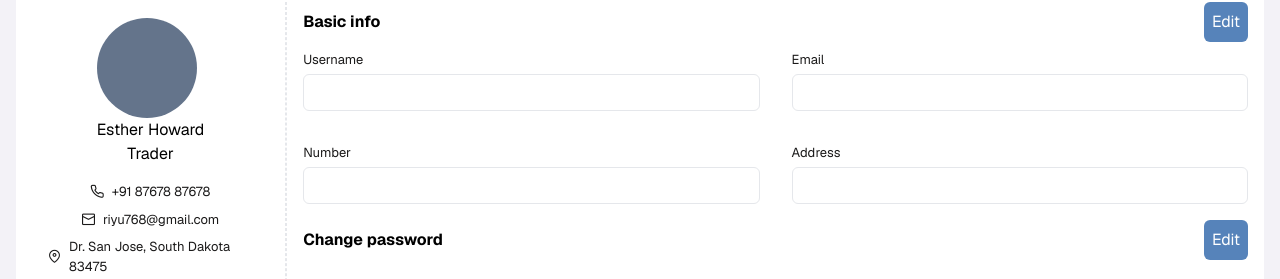
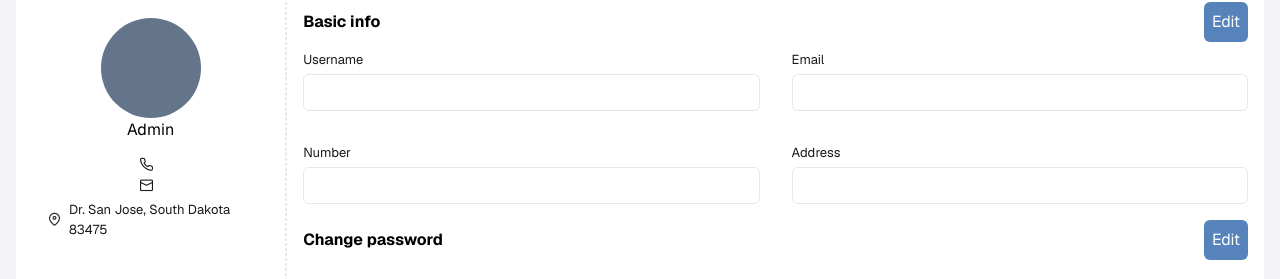
Before and after one commit to aayushdoesdev/profit-sharing-admin, a Vue app: page /profile in a window 1280 px wide. Shown: the part 86-365 px from the top of the page. Built offline with nearby package versions, Linux system fonts and the light colour scheme; no server answers; sample sign-in values are in the browser's storage.

Commit message:
added profile

```diff
--- /dev/null
+++ b/src/stores/profile.js
@@ -0,0 +1,26 @@
+import { makeRequest } from "@/requests/requests";
+import { defineStore } from "pinia";
+import { ref } from "vue";
+
+export const useProfileStore = defineStore('profile', () => {
+    const endpoint = "profile"
+
+    const profile = ref({})
+
+    const getProfile = async() => {
+        try {
+            const response = await makeRequest(endpoint, "GET")
+            if(response.data){
+                profile.value = response.data
+            }
+        } catch (error) {
+            console.log("This is from profile", error)
+        }
+    }
+
+    getProfile()
+
+    return{
+        profile
+    }
+})
--- a/src/views/profile/Main.vue
+++ b/src/views/profile/Main.vue
@@ -1,4 +1,11 @@
-<script setup></script>
+<script setup>
+import { useProfileStore } from '@/stores/profile';
+import { storeToRefs } from 'pinia';
+
+const profileStore = useProfileStore()
+
+const {profile} = storeToRefs(profileStore)
+</script>
 
 <template>
   <main
@@ -7,18 +14,18 @@
     <div class="p-4 flex flex-col items-center w-full md:w-[20%] space-y-4">
       <div class="text-center">
         <div class="w-[100px] h-[100px] bg-slate-500 rounded-full"></div>
-        <p>Esther Howard</p>
-        <p>Trader</p>
+        <p class="capitalize">{{ profile?.name }}</p>
+        <p>Admin</p>
       </div>
 
       <div class="flex flex-col items-center nrml-text space-y-2">
         <div class="flex items-center gap-2">
           <i class="pi pi-phone"></i>
-          <p>+91 87678 87678</p>
+          <p>{{ profile?.mobile_prefix }} {{ profile?.mobile }}</p>
         </div>
         <div class="flex items-center gap-2">
           <i class="pi pi-envelope"></i>
-          <p>riyu768@gmail.com</p>
+          <p>{{ profile?.email }}</p>
         </div>
         <div class="flex items-center gap-2">
           <i class="pi pi-map-marker"></i>
```
